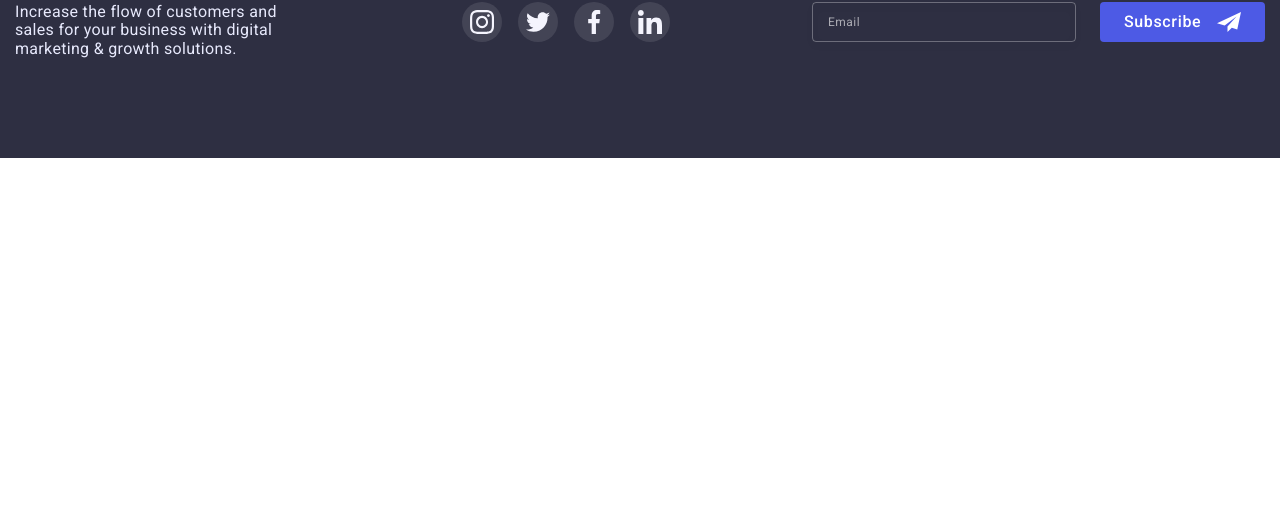
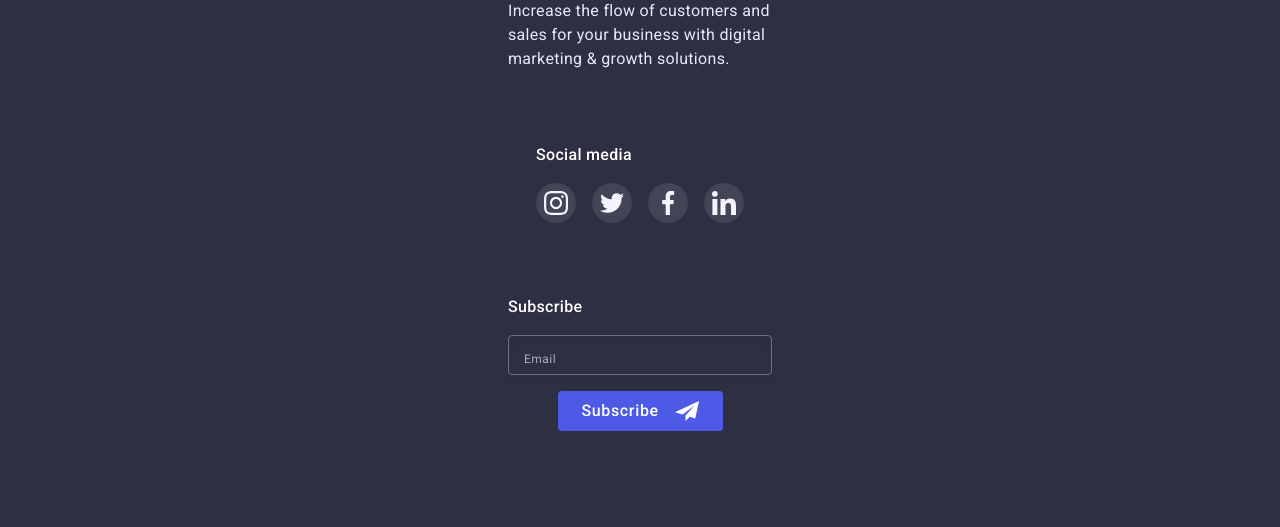
Before and after one commit to Ivano4ka8/WebStudio, a plain HTML site: page portfolio.html in a window 1280 px wide. Shown: the part 2000-2527 px from the top of the page. Before the commit the page ends 2158 px from the top, so only its background shows below. Drawn offline with nearby package versions, Linux system fonts and the light colour scheme.

Commit message:
add adapting for footer

```diff
--- a/css/desktop.css
+++ b/css/desktop.css
@@ -32,16 +32,13 @@
   .features-item {
     flex-basis: calc((100% - 72px) / 4);
   }
-  .our-work{
+  .our-work {
     display: block;
   }
   .our-work-list {
     display: flex;
     flex-wrap: wrap;
     gap: 24px;
-}
-.our-work-item {
-  flex-basis: calc((100% - 48px) / 3);
   }
 
   .team-list {
@@ -61,4 +58,23 @@
   .customers-item {
     flex-basis: calc((100% - 120px) / 6);
   }
+  .footer {
+    padding-top: 100px;
+    padding-bottom: 100px;
   }
+  .footer-wrapper {
+    justify-content: flex-end;
+    gap: 0;
+    flex-wrap: nowrap;
+  }
+  .footer-main {
+    margin-bottom: 0;
+    margin-right: 120px;
+  }
+  .footer-soc {
+    margin-right: 80px;
+  }
+  .form-footer-field {
+    align-items: flex-start;
+  }
+}
--- a/css/styles.css
+++ b/css/styles.css
@@ -325,7 +325,7 @@ img {
   .section-description {
     font-weight: 500;
   }
-  .our-work{
+  .our-work {
     display: none;
   }
 }
@@ -420,7 +420,7 @@ img {
   flex-wrap: wrap;
   justify-content: center;
   align-items: center;
-  gap:72px 16px;
+  gap: 72px 16px;
 }
 
 .customers-item {
@@ -454,18 +454,37 @@ img {
 
 .footer {
   background-color: var(--dark-color);
-  padding-top: 100px;
-  padding-bottom: 100px;
+  padding-top: 96px;
+  padding-bottom: 96px;
+  width: 100%;
+}
+@media screen and (max-width: 767px) {
+  .logo-footer {
+    display: block;
+    text-align: center;
+  }
+  .footer-description {
+    text-align: center;
+  }
+  .footer-soc-title {
+    text-align: center;
+  }
+  .footer-form-title {
+    text-align: center;
+  }
+}
+.footer-wrapper {
+  display: flex;
+  flex-direction: column;
+  justify-content: center;
+  align-items: center;
 }
 
-.footer-wrapper {
-  display: flex;
-  justify-content: space-between;
-  align-items: baseline;
-}
 .footer-main {
   max-width: 264px;
-  margin-right: 120px;
+  margin-bottom: 72px;
+
+  /* margin-right: 120px; */
 }
 
 .logo-footer {
@@ -483,15 +502,20 @@ img {
 }
 
 .footer-description {
+  line-height: 1.5;
   color: var(--accent-color);
+
   margin-top: 16px;
 }
 .footer-soc {
-  margin-right: 80px;
+  margin-bottom: 72px;
+
+  /* margin-right: 80px; */
 }
 
 .footer-soc-title {
   font-weight: 500;
+  line-height: 1.5;
   color: var(--white-color);
 
   margin-bottom: 16px;
@@ -519,6 +543,83 @@ img {
 }
 .footer-soc-link:is(:hover, :focus) {
   background-color: var(--succes-color);
+}
+
+
+/* -------Footer form-------- */
+
+.form-footer-field {
+  position: relative;
+  display: flex;
+  flex-direction: column;
+  justify-content: center;
+  align-items: center;
+}
+
+.footer-form-title {
+  font-weight: 500;
+  line-height: 1.5;
+  color: var(--white-color);
+  margin-bottom: 16px;
+}
+.footer-form-label {
+  position: absolute;
+  top: 25%;
+  left: 16px;
+  transform: translateY(-50%);
+
+  transition: transform var(--main-transition);
+}
+.footer-form-label-descr {
+  font-size: 12px;
+  line-height: 2;
+  letter-spacing: 0.04em;
+
+  color: rgba(255, 255, 255, 0.6);
+}
+.footer-form-input {
+  /* width: 396px; */
+  width: 264px;
+  height: 40px;
+  border: 1px solid rgba(255, 255, 255, 0.3);
+  filter: drop-shadow(0px 4px 4px rgba(0, 0, 0, 0.15));
+  border-radius: 4px;
+  background-color: transparent;
+  padding-left: 16px;
+  padding-top: 8px;
+  padding-bottom: 8px;
+  color: var(--white-color);
+  margin-bottom: 16px;
+}
+.footer-form-input:focus {
+  outline: none;
+}
+.footer-form-input:focus + .footer-form-label,
+.footer-form-input:not(:placeholder-shown) + .footer-form-label {
+  transform: translateY(-42px) translateX(-15px);
+}
+
+.footer-form-button {
+  display: flex;
+  justify-content: space-between;
+  align-items: center;
+  width: 165px;
+  height: 40px;
+  padding: 8px 24px;
+  border: none;
+  background: var(--primary-brand-color);
+  border-radius: 4px;
+  cursor: pointer;
+
+  font-weight: 500;
+  text-align: center;
+  letter-spacing: 0.04em;
+
+  color: var(--white-color);
+}
+.footer-form-icon {
+  width: 24px;
+  height: 24px;
 }
 
 /* --------PORTFOLIO FILTERS----------- */
@@ -814,75 +915,3 @@ img {
   border-radius: 4px;
   border: none;
 }
-
-/* -------Footer form-------- */
-
-.form-footer-field {
-  position: relative;
-  display: flex;
-  justify-content: center;
-  align-items: center;
-  gap: 24px;
-}
-.footer-form-title {
-  font-weight: 500;
-  color: var(--white-color);
-  margin-bottom: 16px;
-}
-.footer-form-label {
-  position: absolute;
-  top: 50%;
-  left: 16px;
-  transform: translateY(-50%);
-
-  transition: transform var(--main-transition);
-}
-.footer-form-label-descr {
-  font-size: 12px;
-  line-height: 2;
-  letter-spacing: 0.04em;
-
-  color: rgba(255, 255, 255, 0.6);
-}
-.footer-form-input {
-  width: 264px;
-  height: 40px;
-  border: 1px solid rgba(255, 255, 255, 0.3);
-  filter: drop-shadow(0px 4px 4px rgba(0, 0, 0, 0.15));
-  border-radius: 4px;
-  background-color: transparent;
-  padding-left: 16px;
-  padding-top: 8px;
-  padding-bottom: 8px;
-  color: var(--white-color);
-}
-.footer-form-input:focus {
-  outline: none;
-}
-.footer-form-input:focus + .footer-form-label,
-.footer-form-input:not(:placeholder-shown) + .footer-form-label {
-  transform: translateY(-42px) translateX(-15px);
-}
-
-.footer-form-button {
-  display: flex;
-  justify-content: space-between;
-  align-items: center;
-  width: 165px;
-  height: 40px;
-  padding: 8px 24px;
-  border: none;
-  background: var(--primary-brand-color);
-  border-radius: 4px;
-  cursor: pointer;
-
-  font-weight: 500;
-  text-align: center;
-  letter-spacing: 0.04em;
-
-  color: var(--white-color);
-}
-.footer-form-icon {
-  width: 24px;
-  height: 24px;
-}
--- a/css/tablet.css
+++ b/css/tablet.css
@@ -124,4 +124,20 @@
   .customers-item {
     flex-basis: calc((100% - 48px) / 3);
   }
+
+  .footer-wrapper {
+ flex-direction: row;
+ flex-wrap: wrap;
+  gap:24px;
+  align-items: baseline;
+  justify-content: flex-start;
 }
+.form-footer-field {
+  flex-direction: row;
+  align-items: baseline;
+  gap: 24px;
+}
+.footer-form-label{
+  top: 37%;
+}
+}
```
Also changed, not shown: index.html (+6 -4 lines). Lines whose indentation alone changed are shown as unchanged.
